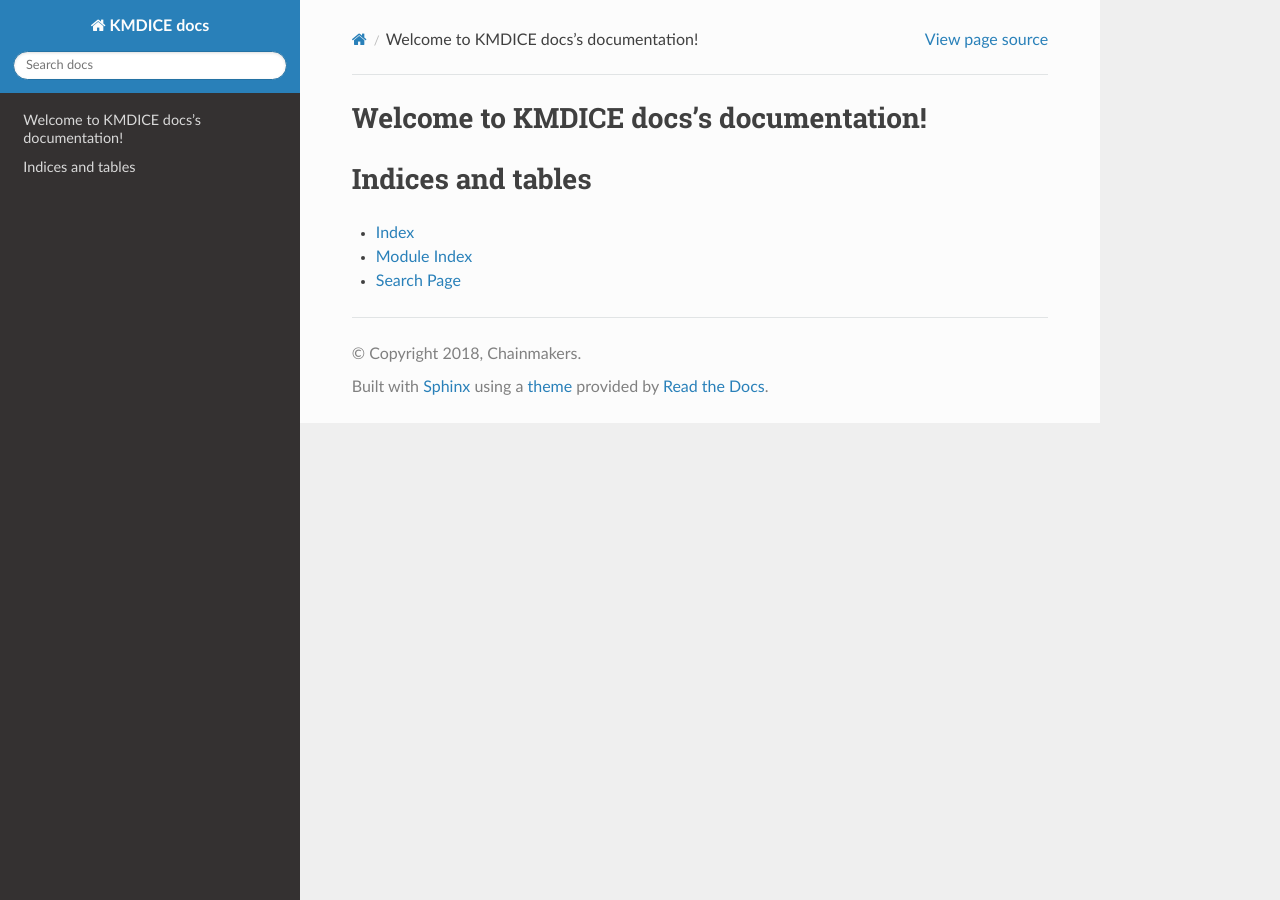
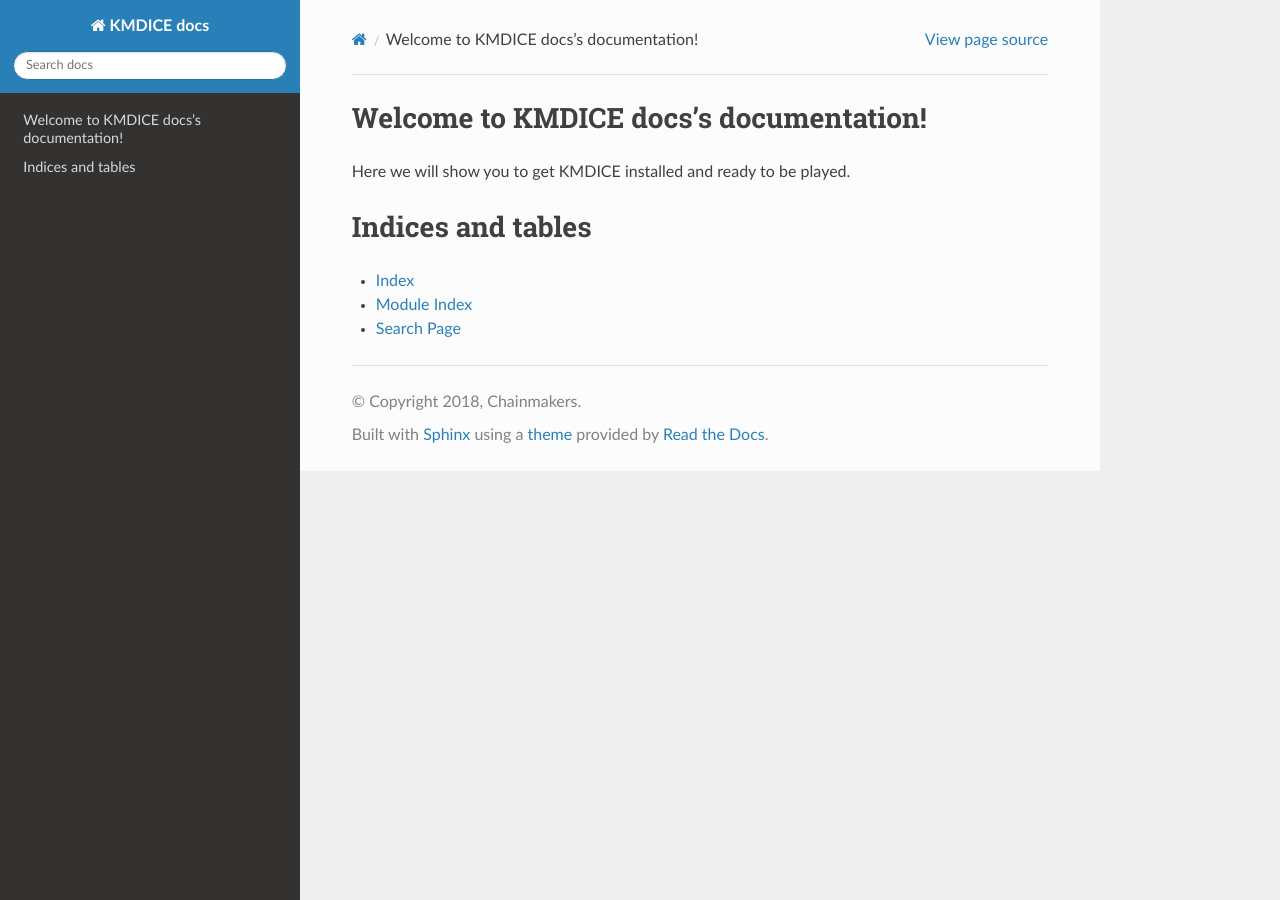
Before and after one commit to chainmakers/kmdicedocs, a Sphinx documentation site: the page built from source/index.rst, in a window 1280 px wide. Built offline with Sphinx 7.4.7 and the Read the Docs theme 2.0.0, drawn with Linux system fonts in a browser that asks for light colours; some of the changed lines change nothing that is shown.

Commit message:
Update index.rst

```diff
--- a/source/index.rst
+++ b/source/index.rst
@@ -6,10 +6,8 @@
 Welcome to KMDICE docs's documentation!
 =======================================
 
-.. toctree::
-   :maxdepth: 2
-   :caption: How to setup KMDICE:
-   Here we will show you to get KMDICE installed and ready to be played.
+
+Here we will show you to get KMDICE installed and ready to be played.
 
 
 
```
